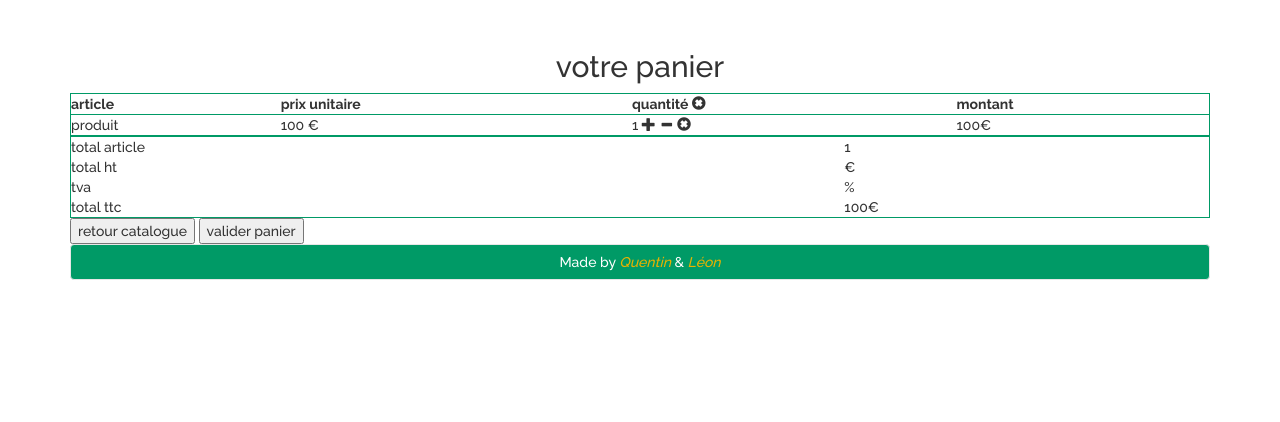
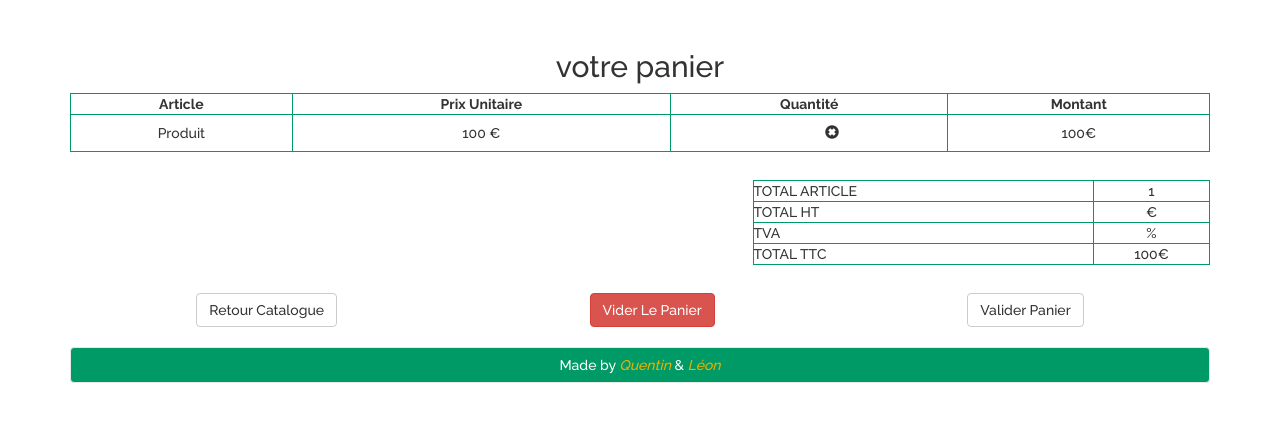
Before and after one commit to qgautreau/ecommerce, a PHP site: page /panier.html in a window 1280 px wide. Shown: the part 142-564 px from the top of the page. Run offline with PHP 8.4, Linux system fonts and the light colour scheme; some libraries are stand-ins or nearby versions.

Commit message:
page panier terminée

```diff
--- a/panier.html
+++ b/panier.html
@@ -34,8 +34,7 @@
                                     <tr>
                                         <th>article</th>
                                         <th>prix unitaire</th>
-                                        <th>quantité
-                                        <span class="glyphicon glyphicon-remove-sign" aria-hidden="true"></span></th>
+                                        <th>quantité</th>
                                         <th>montant</th>
                                     </tr>
                                 </thead>
@@ -44,15 +43,15 @@
                                         <td>produit</td>
                                         <td>100 €</td>
                                         <td>
-                                            <span>1</span>
-                                            <span class="glyphicon glyphicon-plus" aria-hidden="true"></span>
-                                            <span class="glyphicon glyphicon-minus" aria-hidden="true"></span>
+                                            <input type="number" min=0>
                                             <span class="glyphicon glyphicon-remove-sign" aria-hidden="true"></span>
                                         </td>
                                         <td>100€</td>
                                     </tr>
                                 </tbody>
                             </table>
+                            <div class="row">
+                                <div class="col-md-5 col-md-offset-7">
                                     <table id="recap">
                                         <thead></thead>
                                         <tbody>
@@ -74,9 +73,12 @@
                                             </tr>
                                         </tbody>
                                     </table>
-                            <div>
-                                <button>retour catalogue</button>
-                                <button>valider panier</button>
+                                </div>
+                            </div>
+                            <div id="cartbuttonsbar">
+                                <button class="btn btn-default">retour catalogue</button>
+                                <button class="btn btn-danger">vider le panier</button>
+                                <button class="btn btn-default btn-panier">valider panier</button>
                             </div>
                         </div>
                     </div>
--- a/static/css/style.css
+++ b/static/css/style.css
@@ -142,16 +142,54 @@ footer em {
     text-align: center;
 }
 
+table {
+    margin-bottom: 2em;
+}
+th {
+    border: 1px solid #009a66;
+    text-align: center;
+}
+td {
+    border: 1px solid #009a66;
+}
 #panier {
-    display: table;
+
     border: 1px solid #009a66;
     width: 100%;
+    text-transform: capitalize;
 }
 #panier tbody {
     border: 1px solid #009a66;
 }
+#panier td {
+    text-align: center;
+}
 #recap {
-    display: table;
     border: 1px solid #009a66;
     width: 100%;
+    text-transform: uppercase;
 }
+
+input[type=number] {
+    border: none;
+    width: 3em;
+    margin: 0.5em 0;
+    text-align: center;
+}
+#recap tbody {
+    text-align: center;
+}
+
+#recap tr td:first-child{
+    text-align: left;
+}
+
+#cartbuttonsbar {
+    display: flex;
+    justify-content: space-around;
+    flex-wrap: wrap;
+}
+#cart button{
+    text-transform: capitalize;
+    margin-bottom: 2rem;
+}
```
Lines whose indentation alone changed are shown as unchanged.
